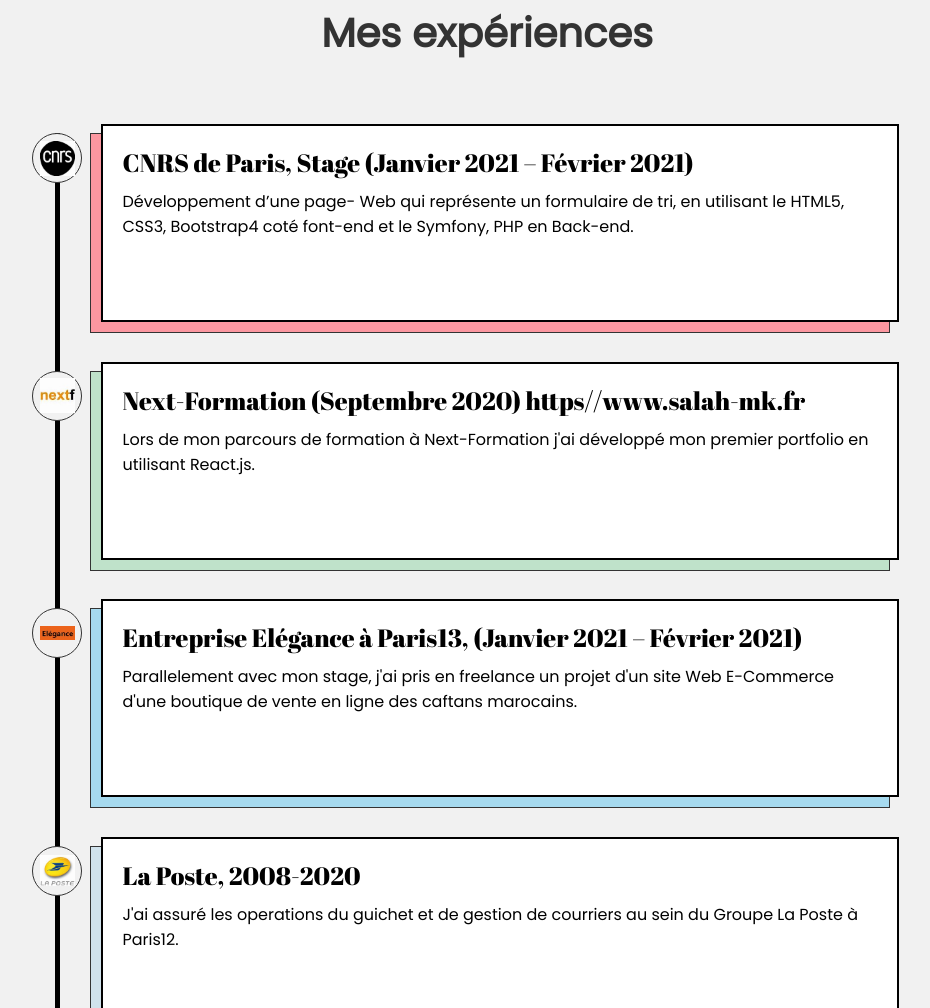
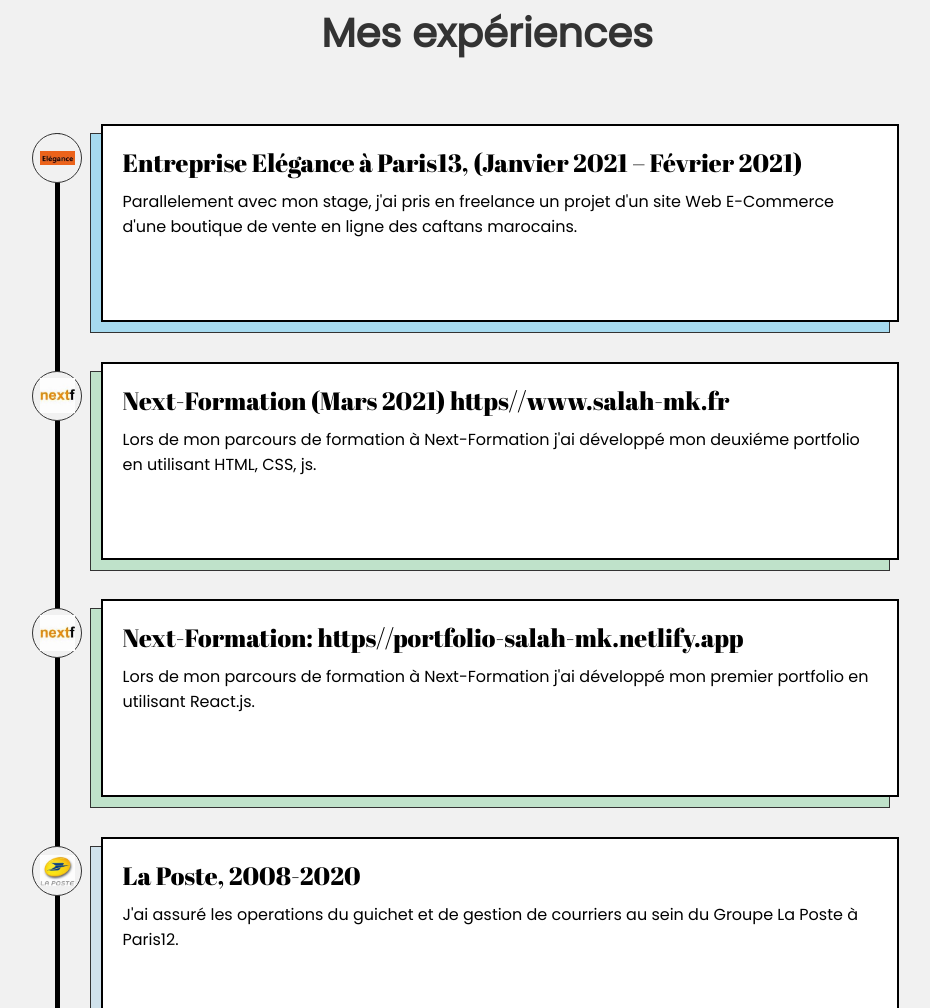
Before and after one commit to Mkharbech-dev/ancien_portefolio, a plain HTML site: page index.html in a window 1280 px wide. Shown: the part 3935-4943 px from the top of the page, without its empty margins (153-1083 px from the left). Drawn offline with nearby package versions, Linux system fonts and the light colour scheme; a script that the page names is missing.

Commit message:
version sans stage

```diff
--- a/index.html
+++ b/index.html
@@ -282,13 +282,13 @@
 
         <div class="barre-verticale">
             <div class="boule-ico">
-                <img src="ressources/cnrs.jpg" alt="icone gauche">
+                <img src="ressources/elegance.jpg" alt="icone gauche">
             </div>
             <div class="boule-ico">
                 <img src="ressources/next.jpg" alt="icone gauche">
             </div>
             <div class="boule-ico">
-                <img src="ressources/elegance.jpg" alt="icone gauche">
+                <img src="ressources/next.jpg" alt="icone gauche">
             </div>
             <div class="boule-ico">
                 <img src="ressources/poste.jpg" alt="icone gauche">
@@ -300,24 +300,24 @@
 
         <div class="flex-cont-bloc-exp">
 
-            <div class="bloc bloc1">
+            <div class="bloc bloc3">
                 <div class="contenu-bloc">
-                    <p class="titre-section-bloc">CNRS de Paris, Stage (Janvier 2021 – Février 2021)</p>
-                    <p class="txt-section">Développement d’une page- Web qui représente un formulaire de tri, en utilisant le HTML5, CSS3, Bootstrap4 coté font-end et le Symfony, PHP en Back-end.</p>
+                    <p class="titre-section-bloc">Entreprise Elégance à Paris13, (Janvier 2021 – Février 2021)</p>
+                    <p class="txt-section">Parallelement avec mon stage, j'ai pris en freelance un projet d'un site Web E-Commerce d'une boutique de vente en ligne des caftans marocains.</p>
                 </div>
             </div>
 
             <div class="bloc bloc2">
                 <div class="contenu-bloc">
-                    <p class="titre-section-bloc">Next-Formation (Septembre 2020) https//www.salah-mk.fr</p>
-                    <p class="txt-section">Lors de mon parcours de formation à Next-Formation j'ai développé mon premier portfolio en utilisant React.js.</p>
+                    <p class="titre-section-bloc">Next-Formation (Mars 2021) https//www.salah-mk.fr</p>
+                    <p class="txt-section">Lors de mon parcours de formation à Next-Formation j'ai développé mon deuxiéme portfolio en utilisant HTML, CSS, js.</p>
                 </div>
             </div>
 
-            <div class="bloc bloc3">
+            <div class="bloc bloc2">
                 <div class="contenu-bloc">
-                    <p class="titre-section-bloc">Entreprise Elégance à Paris13, (Janvier 2021 – Février 2021)</p>
-                    <p class="txt-section">Parallelement avec mon stage, j'ai pris en freelance un projet d'un site Web E-Commerce d'une boutique de vente en ligne des caftans marocains.</p>
+                    <p class="titre-section-bloc">Next-Formation:  https//portfolio-salah-mk.netlify.app</p>
+                    <p class="txt-section">Lors de mon parcours de formation à Next-Formation j'ai développé mon premier portfolio en utilisant React.js.</p>
                 </div>
             </div>
 
```
Also changed, not shown: 1 other file.
